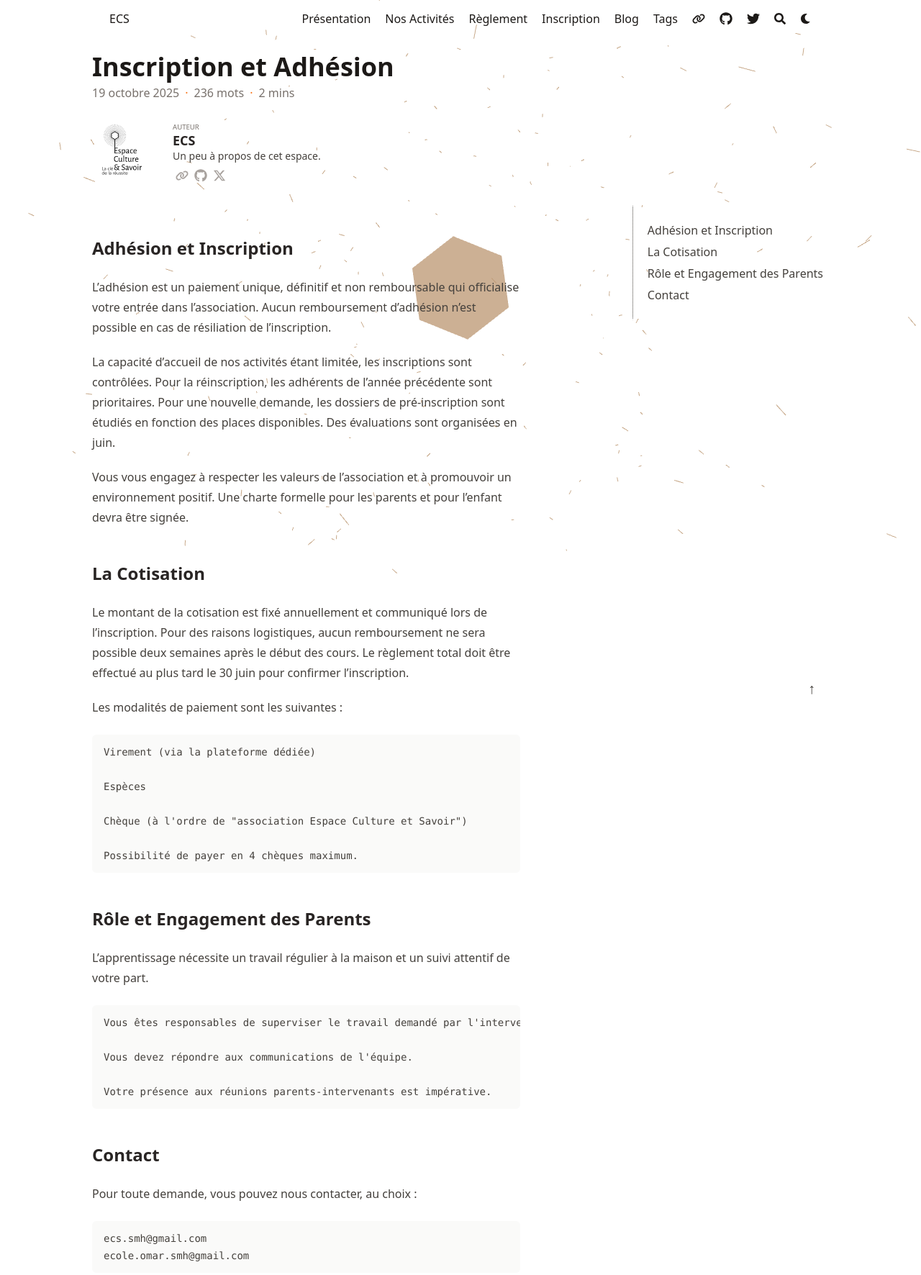
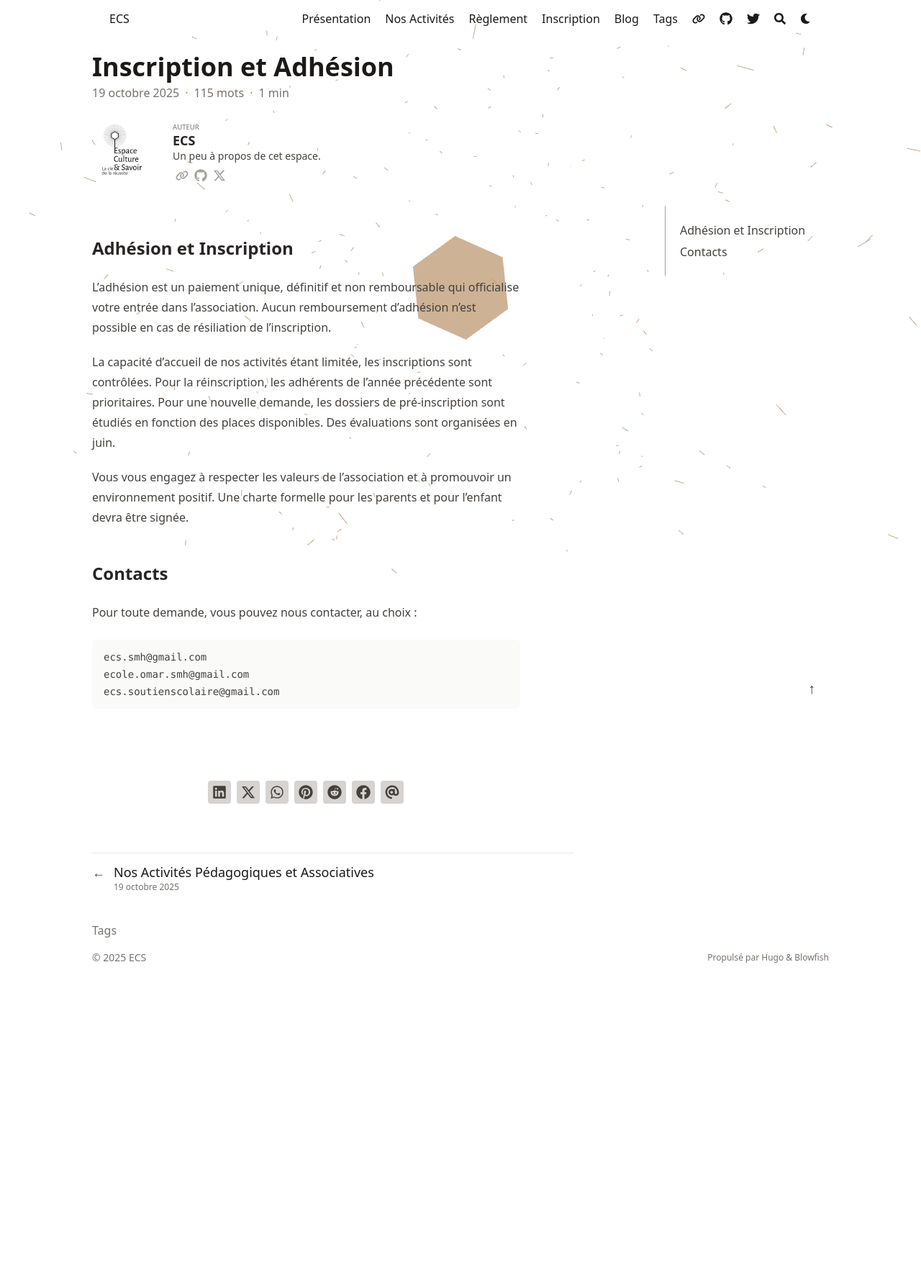
Before and after one commit to Shipper403/ecs-smh, a plain HTML site: page inscription/index.html in a window 1280 px wide. Shown: the top 1772 px of the page at 72% size. After the commit the page ends 1381 px from the top, so only its background shows below. Drawn offline with nearby package versions, Linux system fonts and the light colour scheme; animation ran at ten frames a second.

Commit message:
Some fixes

```diff
--- a/inscription/index.html
+++ b/inscription/index.html
@@ -144,7 +144,7 @@
     "keywords": ["inscription","adhésion"],
 
     "mainEntityOfPage": "true",
-    "wordCount": "236"
+    "wordCount": "115"
   }]
   </script>
 
@@ -784,7 +784,7 @@
   <div class="flex flex-row flex-wrap items-center">
 
 
-      <time datetime="2025-10-19T00:00:00&#43;00:00">19 octobre 2025</time><span class="px-2 text-primary-500">&middot;</span><span>236 mots</span><span class="px-2 text-primary-500">&middot;</span><span title="Temps de lecture">2 mins</span>
+      <time datetime="2025-10-19T00:00:00&#43;00:00">19 octobre 2025</time><span class="px-2 text-primary-500">&middot;</span><span>115 mots</span><span class="px-2 text-primary-500">&middot;</span><span title="Temps de lecture">1 min</span>
 
 
 
@@ -928,9 +928,7 @@
     <nav id="TableOfContents">
   <ul>
     <li><a href="#adhésion-et-inscription">Adhésion et Inscription</a></li>
-    <li><a href="#la-cotisation">La Cotisation</a></li>
-    <li><a href="#rôle-et-engagement-des-parents">Rôle et Engagement des Parents</a></li>
-    <li><a href="#contact">Contact</a></li>
+    <li><a href="#contacts">Contacts</a></li>
   </ul>
 </nav>
   </div>
@@ -945,9 +943,7 @@
     <nav id="TableOfContents">
   <ul>
     <li><a href="#adhésion-et-inscription">Adhésion et Inscription</a></li>
-    <li><a href="#la-cotisation">La Cotisation</a></li>
-    <li><a href="#rôle-et-engagement-des-parents">Rôle et Engagement des Parents</a></li>
-    <li><a href="#contact">Contact</a></li>
+    <li><a href="#contacts">Contacts</a></li>
   </ul>
 </nav>
   </div>
@@ -980,55 +976,19 @@
 <p>La capacité d&rsquo;accueil de nos activités étant limitée, les inscriptions sont contrôlées. Pour la réinscription, les adhérents de l&rsquo;année précédente sont prioritaires. Pour une nouvelle demande, les dossiers de pré-inscription sont étudiés en fonction des places disponibles. Des évaluations sont organisées en juin.</p>
 <p>Vous vous engagez à respecter les valeurs de l&rsquo;association et à promouvoir un environnement positif. Une charte formelle pour les parents et pour l&rsquo;enfant devra être signée.</p>
 
-<h2 class="relative group">La Cotisation
-    <div id="la-cotisation" class="anchor"></div>
+<h2 class="relative group">Contacts
+    <div id="contacts" class="anchor"></div>
 
     <span
         class="absolute top-0 w-6 transition-opacity opacity-0 -start-6 not-prose group-hover:opacity-100 select-none">
-        <a class="group-hover:text-primary-300 dark:group-hover:text-neutral-700 !no-underline" href="#la-cotisation" aria-label="Ancre">#</a>
-    </span>
-
-</h2>
-<p>Le montant de la cotisation est fixé annuellement et communiqué lors de l&rsquo;inscription. Pour des raisons logistiques, aucun remboursement ne sera possible deux semaines après le début des cours. Le règlement total doit être effectué au plus tard le 30 juin pour confirmer l&rsquo;inscription.</p>
-<p>Les modalités de paiement sont les suivantes :</p>
-<pre><code>Virement (via la plateforme dédiée)
-
-Espèces
-
-Chèque (à l'ordre de &quot;association Espace Culture et Savoir&quot;)
-
-Possibilité de payer en 4 chèques maximum.
-</code></pre>
-
-<h2 class="relative group">Rôle et Engagement des Parents
-    <div id="rôle-et-engagement-des-parents" class="anchor"></div>
-
-    <span
-        class="absolute top-0 w-6 transition-opacity opacity-0 -start-6 not-prose group-hover:opacity-100 select-none">
-        <a class="group-hover:text-primary-300 dark:group-hover:text-neutral-700 !no-underline" href="#r%c3%b4le-et-engagement-des-parents" aria-label="Ancre">#</a>
-    </span>
-
-</h2>
-<p>L&rsquo;apprentissage nécessite un travail régulier à la maison et un suivi attentif de votre part.</p>
-<pre><code>Vous êtes responsables de superviser le travail demandé par l'intervenant.
-
-Vous devez répondre aux communications de l'équipe.
-
-Votre présence aux réunions parents-intervenants est impérative.
-</code></pre>
-
-<h2 class="relative group">Contact
-    <div id="contact" class="anchor"></div>
-
-    <span
-        class="absolute top-0 w-6 transition-opacity opacity-0 -start-6 not-prose group-hover:opacity-100 select-none">
-        <a class="group-hover:text-primary-300 dark:group-hover:text-neutral-700 !no-underline" href="#contact" aria-label="Ancre">#</a>
+        <a class="group-hover:text-primary-300 dark:group-hover:text-neutral-700 !no-underline" href="#contacts" aria-label="Ancre">#</a>
     </span>
 
 </h2>
 <p>Pour toute demande, vous pouvez nous contacter, au choix :</p>
 <pre><code>ecs.smh@gmail.com
 ecole.omar.smh@gmail.com
+ecs.soutienscolaire@gmail.com
 </code></pre>
 
 
```
Also changed, not shown: en/index.json (+1 -1 lines), index.json (+1 -1 lines), tags/adhésion/index.html (+1 -1 lines), tags/inscription/index.html (+1 -1 lines).
